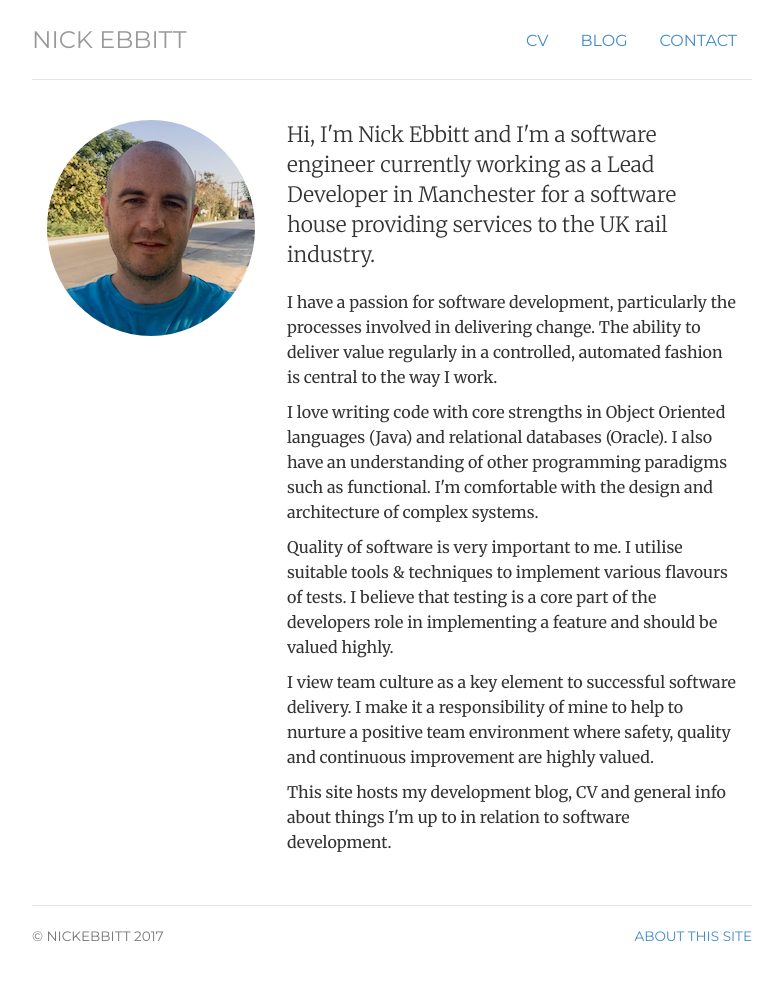
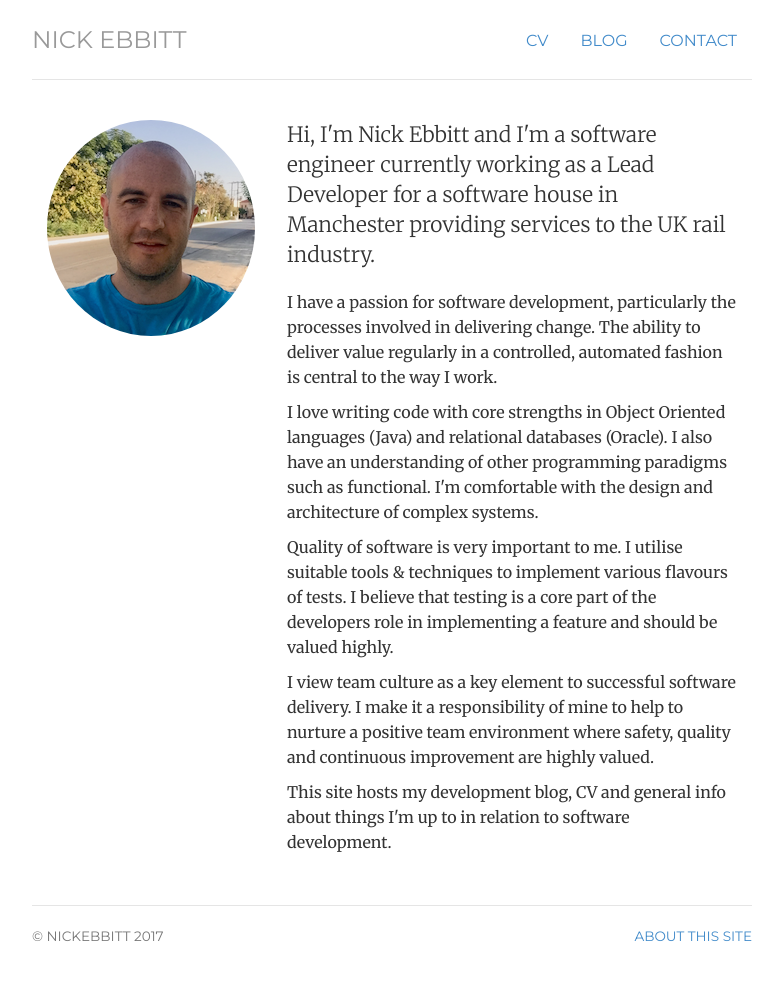
Before and after one commit to nickebbitt/nickebbitt.github.io, a Jekyll site: the page built from index.html, in a window 1280 px wide. Shown: the whole page, without its empty margins (248-1030 px from the left). Built offline with Jekyll 4.4.1, drawn with Linux system fonts in a browser that asks for light colours.

Commit message:
Reword introduction

```diff
--- a/index.html
+++ b/index.html
@@ -12,7 +12,7 @@ description: Nick Ebbitt is a Software Engineer living and working in Manchester
 	</div>
 	<div itemscope itemtype="http://data-vocabulary.org/Person" class="col-sm-8">
 		<p class="lead">Hi, I'm <span itemprop="name">Nick Ebbitt</span> and I'm a software engineer currently
-			working as a Lead Developer in Manchester for a software house providing services to the UK rail industry.</p>
+			working as a Lead Developer for a software house in Manchester providing services to the UK rail industry.</p>
 
 		{% include bio.html %}
 
```
